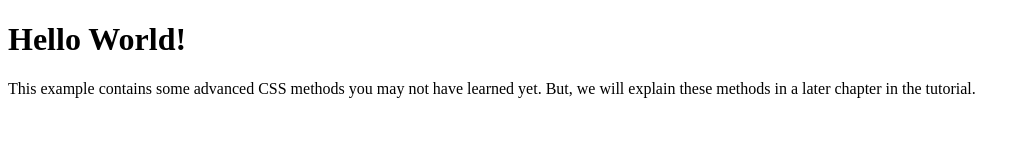
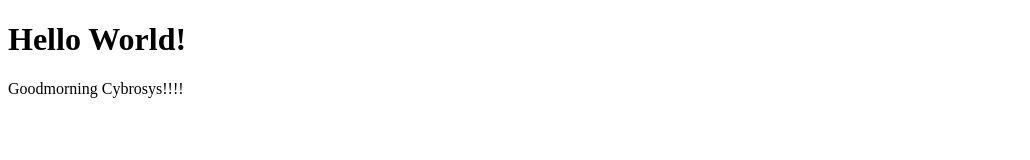
Before and after one commit to Aleena41/aleena41.github.io, a plain HTML site: page index.html in a window 1280 px wide. Shown: the whole page, without its empty margins (0-1030 px from the left). Drawn offline with Linux system fonts and the light colour scheme.

Commit message:
Update index.html

```diff
--- a/index.html
+++ b/index.html
@@ -6,7 +6,7 @@
 
 <div class="center_div">
   <h1>Hello World!</h1>
-  <p>This example contains some advanced CSS methods you may not have learned yet. But, we will explain these methods in a later chapter in the tutorial.</p>
+  <p>Goodmorning Cybrosys!!!!</p>
 </div>
 
 </body>
```
